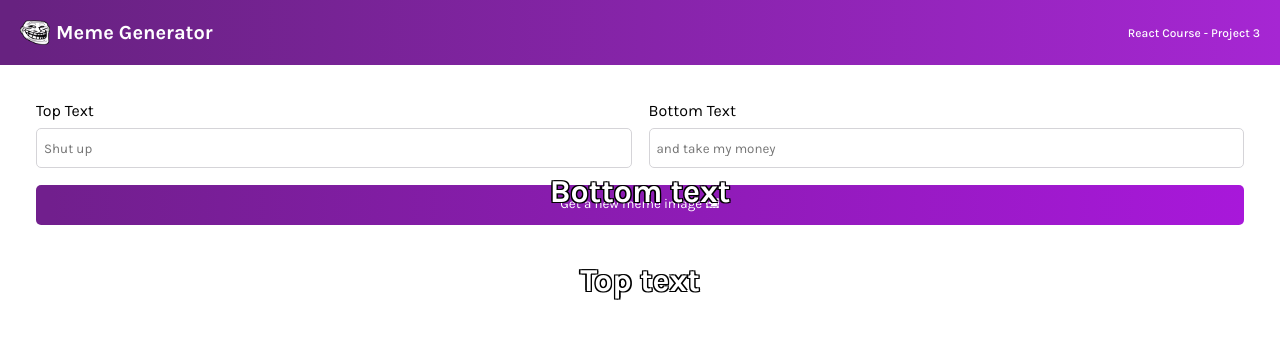
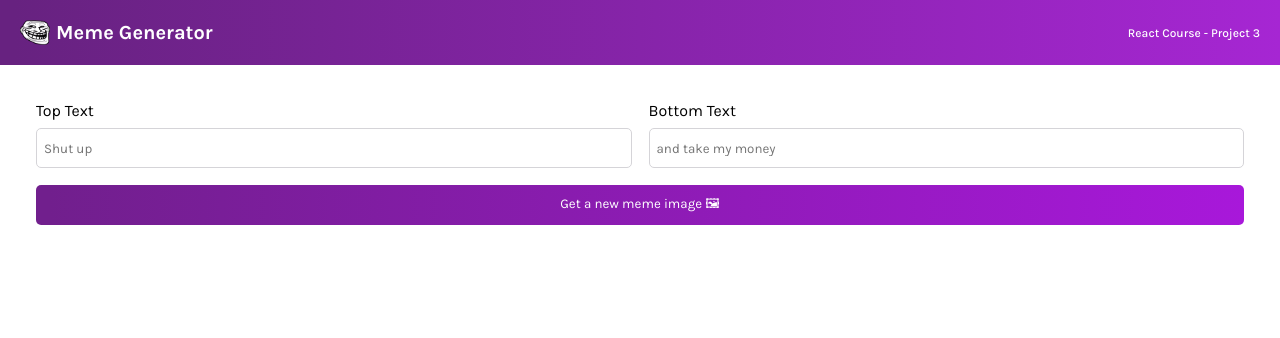
Before and after one commit to abawor/Meme-generator, a React (Vite) app: page / in a window 1280 px wide. Shown: the top 338 px of the page. Built offline with nearby package versions, Linux system fonts and the light colour scheme.

Commit message:
Added conditional rendering to top and bottom text

```diff
--- a/src/components/Meme.jsx
+++ b/src/components/Meme.jsx
@@ -44,8 +44,8 @@ export default function Meme() {
                 </button>
             </div>
             <div className="meme-container">
-                <h1 id="top-text">{meme.topText}</h1>
-                <h1 id="bottom-text">{meme.bottomText}</h1>
+                {meme.randomImage && <h1 id="top-text">{meme.topText}</h1>}
+                {meme.randomImage && <h1 id="bottom-text">{meme.bottomText}</h1>}
                 <img src={meme.randomImage} className="meme--image" />
             </div>
         </main>
```
